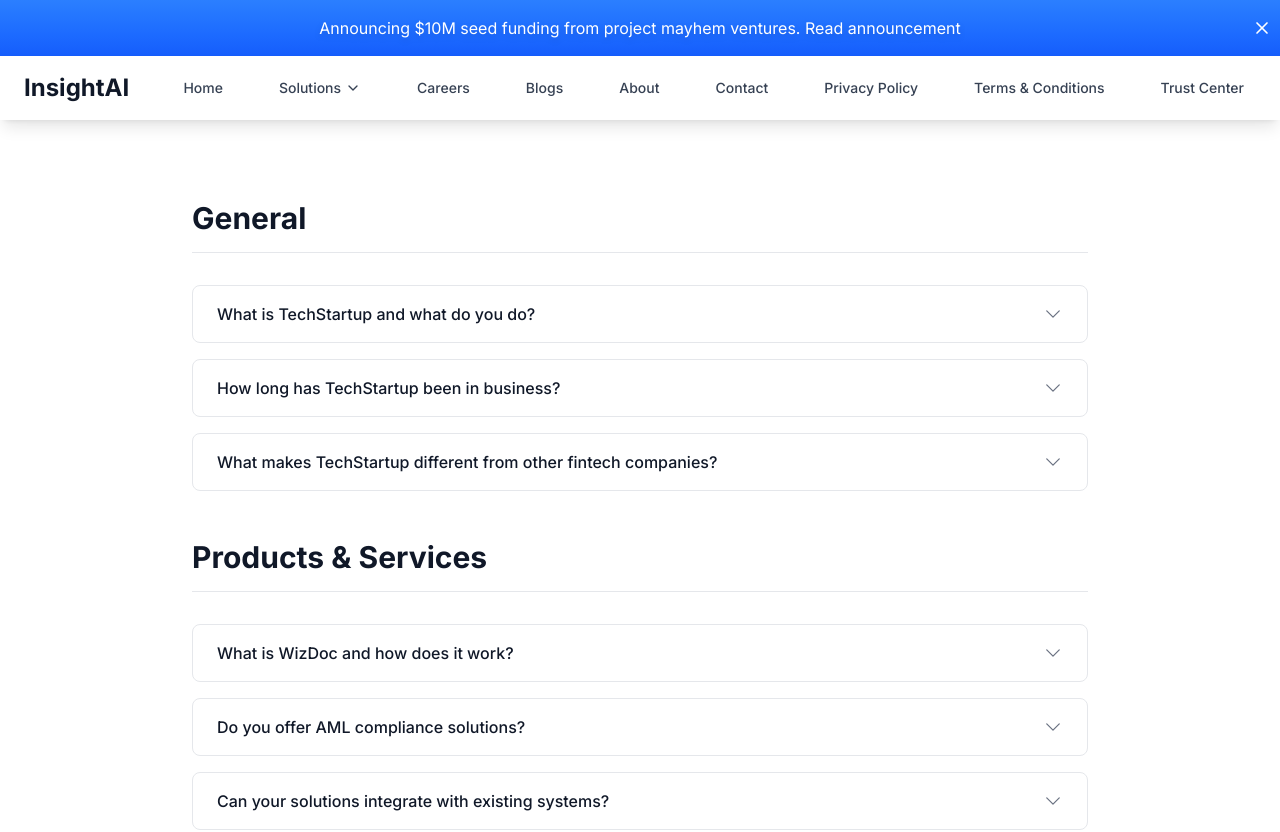
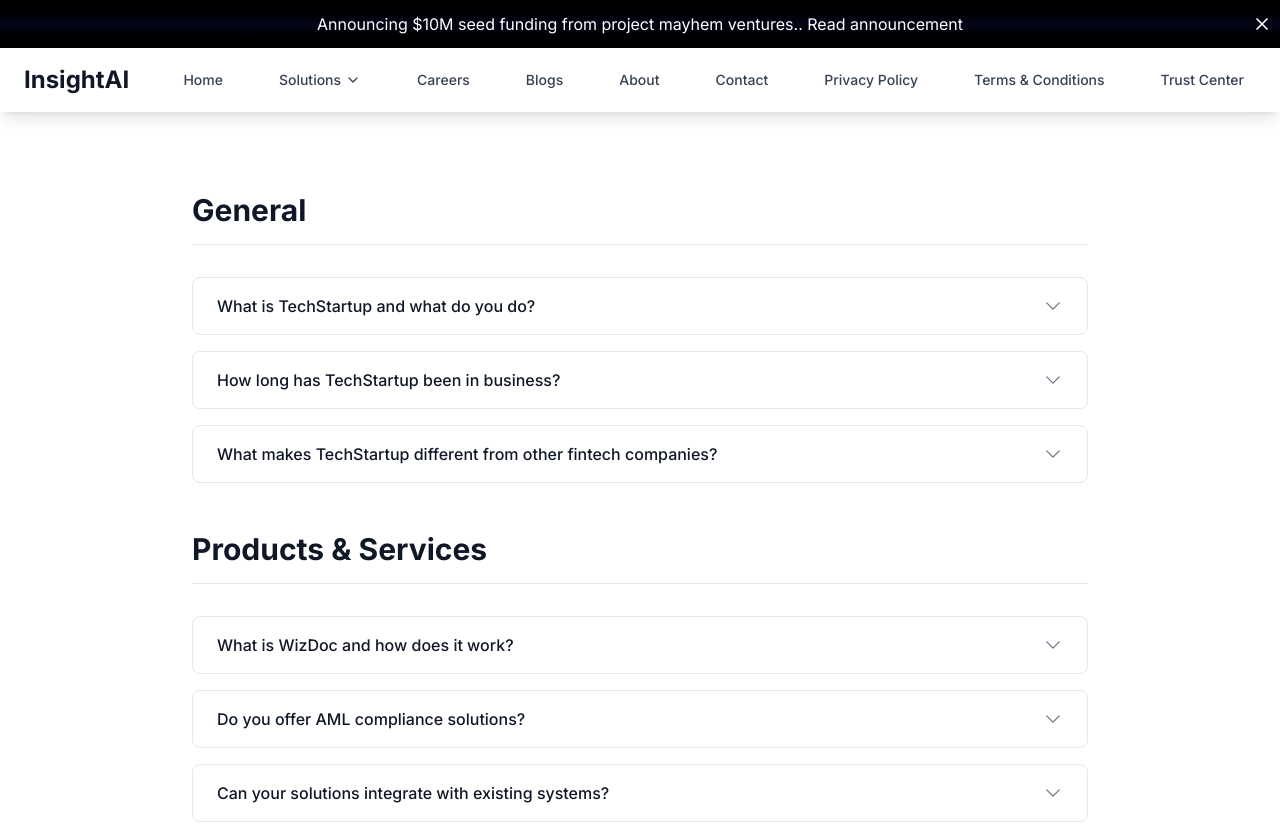
Before and after one commit to pnk-ltoc-892/intern-project, a Next.js app: page /faqs in a window 1280 px wide. Shown: the top 832 px of the page. Built offline with nearby package versions, Linux system fonts and the light colour scheme.

Commit message:
Fix Banner Component - Fix the white space  on closing - Make the banner text dynamic

```diff
--- a/src/components/common/Banner.tsx
+++ b/src/components/common/Banner.tsx
@@ -1,16 +1,18 @@
 import { StickyBanner } from "@/components/ui/sticky-banner";
+import { bannerText } from "@/data/Banner";
+
 
 export default function Banner() {
   return (
     <div className="relative flex w-full flex-col overflow-y-auto">
       <StickyBanner
-            className="bg-gradient-to-b from-blue-500 to-blue-600"
+            className="bg-gradient-to-t from-black via-slate-950 to-black"
             hideOnScroll={true}
       >
         <p className="mx-0 max-w-[90%] text-white drop-shadow-md">
-          Announcing $10M seed funding from project mayhem ventures.{" "}
-          <a href="#" className="transition duration-200 hover:underline">
-            Read announcement
+          {bannerText.message}.{" "}
+          <a href={bannerText.link.href} className="transition duration-200 hover:underline">
+            {bannerText.link.text}
           </a>
         </p>
       </StickyBanner>
--- a/src/components/ui/sticky-banner.tsx
+++ b/src/components/ui/sticky-banner.tsx
@@ -16,7 +16,6 @@
     const { scrollY } = useScroll();
 
     useMotionValueEvent(scrollY, "change", (latest) => {
-        console.log(latest);
         if (hideOnScroll && latest > 40) {
             setOpen(false);
         } else {
@@ -27,7 +26,7 @@
     return (
         <motion.div
             className={cn(
-                "sticky inset-x-0 top-0 z-40 flex min-h-14 w-full items-center justify-center bg-transparent px-4 py-1",
+                "sticky inset-x-0 top-0 z-40 bg-transparent overflow-hidden",
                 className,
             )}
             initial={{
@@ -37,13 +36,17 @@
             animate={{
                 y: open ? 0 : -100,
                 opacity: open ? 1 : 0,
+                height: open ? "auto" : 0,
             }}
             transition={{
-                duration: 0.3,
+                duration: 0.25,
                 ease: "easeInOut",
             }}
         >
-            {children}
+
+            <div className="flex w-full items-center justify-center py-3">
+                {children}
+            </div>
 
             <motion.button
                 initial={{
--- /dev/null
+++ b/src/data/Banner.ts
@@ -0,0 +1,9 @@
+// src/data/banner.ts
+
+export const bannerText = {
+    message: `Announcing $10M seed funding from project mayhem ventures.`,
+    link: {
+        text: "Read announcement",
+        href: "#",
+    },
+};
```
